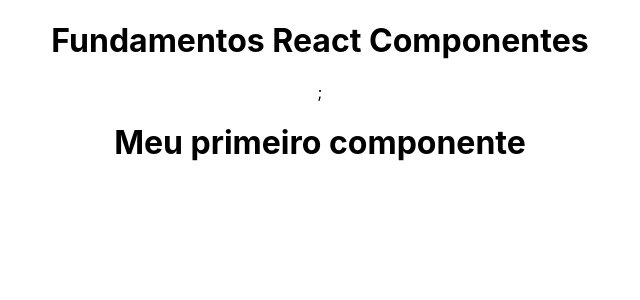
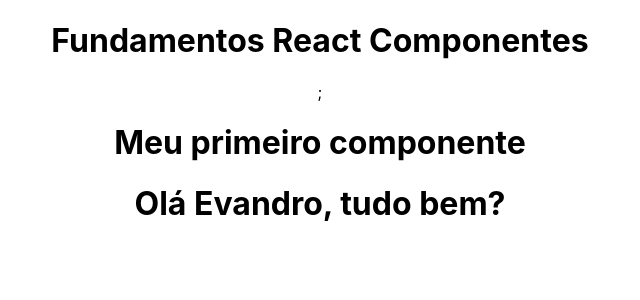
Before and after one commit to evandro-rtib/curso-React, a React (Create React App) app in the folder FUNDAMENTOS_1/fundamentos_componentes/: page / in a window 1280 px wide. Shown: the top 300 px of the page, without its empty margins (320-960 px from the left). Built offline with nearby package versions, Linux system fonts and the light colour scheme.

Commit message:
Fundamentos_1: criando variaveis dentro do componente

```diff
--- a/FUNDAMENTOS_1/fundamentos_componentes/src/App.js
+++ b/FUNDAMENTOS_1/fundamentos_componentes/src/App.js
@@ -3,12 +3,14 @@
  from './components/FirstComponents';
 // style / CSS
 import './App.css';
+import TemplateExpressions from './components/TemplatesExpressions';
 
 function App() {
   return (
     <div className="App">
       <h1>Fundamentos React Componentes</h1>
       <FirstComponent />
+      <TemplateExpressions />
     </div>
   );
 }
--- /dev/null
+++ b/FUNDAMENTOS_1/fundamentos_componentes/src/components/TemplatesExpressions.js
@@ -0,0 +1,17 @@
+const TemplateExpressions = () =>{
+
+    const name = "Evandro";
+    const data ={
+        name: name,
+        age: 32,
+        job: "Programmer"
+    }
+    return (
+        <div>
+            <h1>Olá {data.name}, tudo bem?</h1>
+        </div>
+    )
+
+}
+
+export default TemplateExpressions;
```
